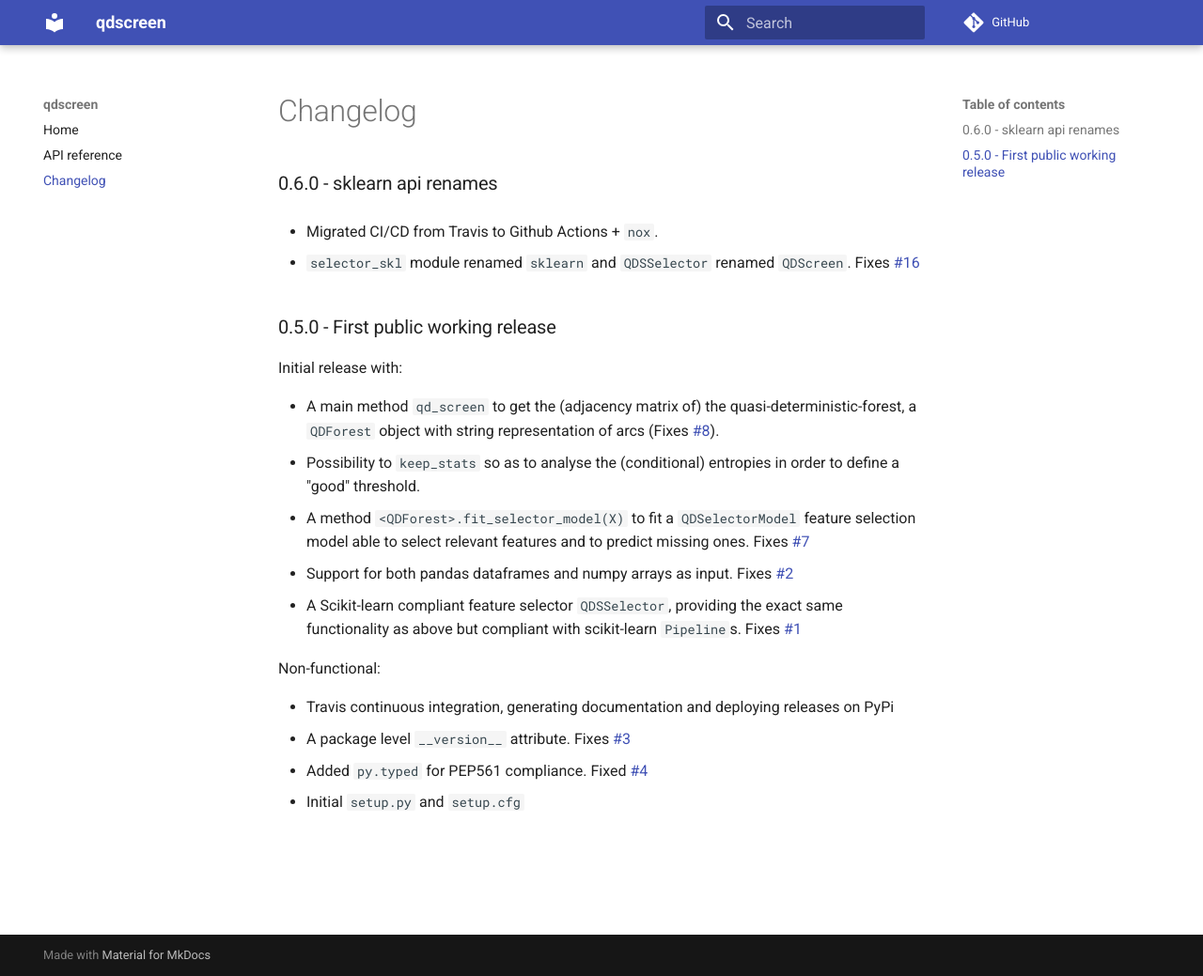
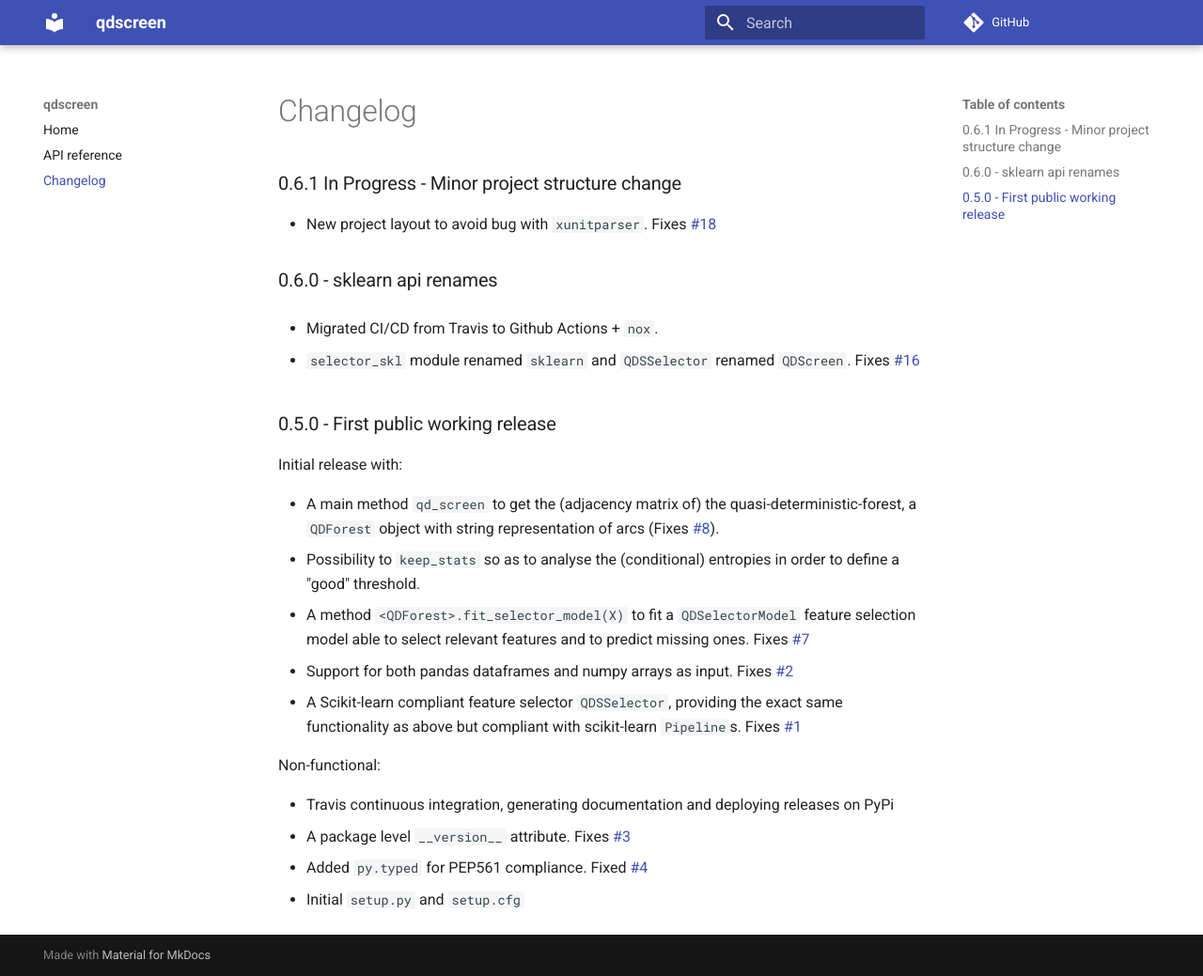
Before and after one commit to python-qds/qdscreen, an MkDocs documentation site: the page built from docs/changelog.md, in a window 1280 px wide and 1039 px high. Shown: the whole window at 94% size. Built offline with MkDocs 1.6.1 and Material for MkDocs 9.7.7, drawn with Linux system fonts in a browser that asks for light colours; comment, search, counter and statistics services are not loaded.

Commit message:
changelog

```diff
--- a/docs/changelog.md
+++ b/docs/changelog.md
@@ -1,4 +1,8 @@
 # Changelog
+
+### 0.6.1 In Progress - Minor project structure change
+
+ - New project layout to avoid bug with `xunitparser`. Fixes [#18](https://github.com/python-qds/qdscreen/issues/18)
 
 ### 0.6.0 - sklearn api renames
 
```
